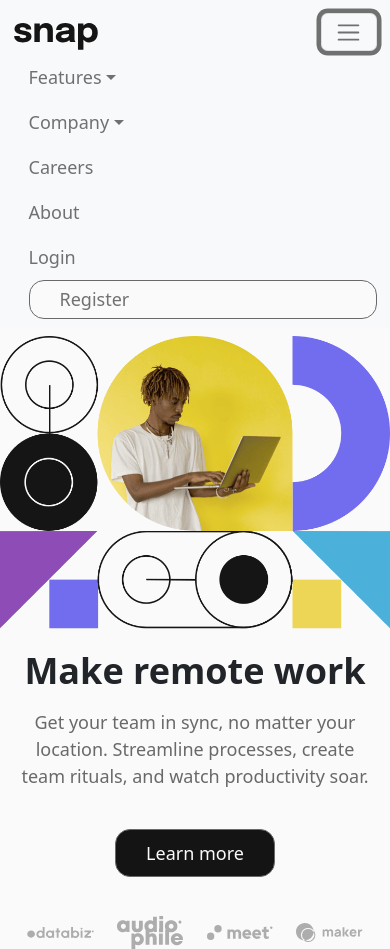
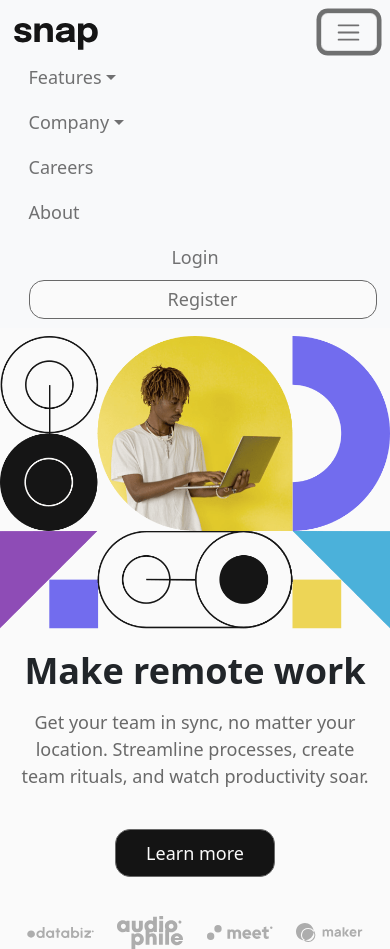
Before and after one commit to rallax-exe/main-page-demo, a React (Vite) app in the folder main-page-demo-react/: page / in a window 390 px wide. Both pictures are taken after a click on the button "Toggle navigation". Built offline with nearby package versions, Linux system fonts and the light colour scheme.

Commit message:
se actualiza navbar

```diff
--- a/main-page-demo-react/src/components/ContentMainPage.jsx
+++ b/main-page-demo-react/src/components/ContentMainPage.jsx
@@ -8,6 +8,7 @@ import imgMaker from '../images/client-maker.svg';
 
 export const ContentMainPage = () => {
     return (
+        <>
             <div className="main-page-hero">
 
                 <div className="main-page-img-container" id="check-mobile">
@@ -45,5 +46,6 @@ export const ContentMainPage = () => {
                 </div>
 
             </div>
+        </>
     )
 }
--- a/main-page-demo-react/src/components/NavVar.jsx
+++ b/main-page-demo-react/src/components/NavVar.jsx
@@ -16,6 +16,7 @@ export const NavVar = () => (
             src={logo} alt="SNAP" id="logo-nav"
           />
         </a>
+
 
         <button className="navbar-toggler" type="button" data-bs-toggle="collapse" data-bs-target="#navbarNavDropdown" aria-controls="navbarNavDropdown" aria-expanded="false" aria-label="Toggle navigation">
           <span className="navbar-toggler-icon"></span>
@@ -56,7 +57,7 @@ export const NavVar = () => (
             </li>
 
             <li className="nav-item" id="nav-item-standard">
-              <a className="nav-link" href="#">Login</a>
+              <a className="nav-link" id="nav-item-login" href="#">Login</a>
             </li>
 
             <li className="nav-item" id="nav-item-button">
--- a/main-page-demo-react/src/styles.css
+++ b/main-page-demo-react/src/styles.css
@@ -289,6 +289,39 @@
 
     }
 
+    #nav-item-register {
+
+
+      text-align: center;
+      background-color: hsl(0, 0%, 98%);
+      border-radius: 15px;
+      border: 1px;
+      border-color:hsl(0, 0%, 41%);
+      border-style: solid;
+      padding: 5px 30px;
+
+    }
+
+    #nav-item-register:hover {
+
+      display: block;
+
+      background-color:  hsl(0, 0%, 98%);
+      border-radius: 15px;
+      border: 2px;
+      border-color:hsl(0, 0%, 8%);
+      border-style: solid;
+      padding: 5px 30px;
+
+
+    }
+
+    #nav-item-login{
+
+      text-align: center;
+
+    }
+
 
 
   }
```
Lines whose indentation alone changed are shown as unchanged.
